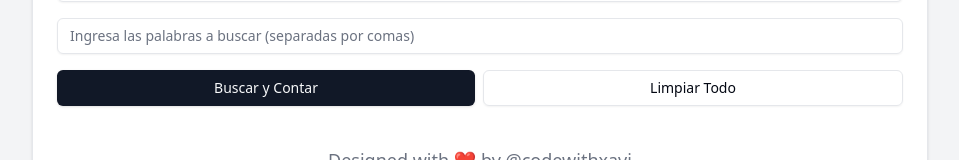
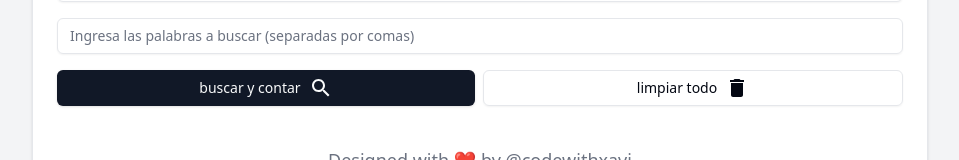
Before and after one commit to codewithxavi/Code_repetition, a Next.js app: page / in a window 1280 px wide. Shown: the part 434-594 px from the top of the page, without its empty margins (160-1119 px from the left). Built offline with nearby package versions, Linux system fonts and the light colour scheme.

Commit message:
fix buttons

```diff
--- a/components/contador-repeticiones.tsx
+++ b/components/contador-repeticiones.tsx
@@ -1,4 +1,7 @@
 "use client";
+
+import SearchIcon from "@mui/icons-material/Search";
+import DeleteIcon from "@mui/icons-material/Delete";
 
 import { useState } from "react";
 import { Button } from "@/components/ui/button";
@@ -129,11 +132,20 @@ export function ContadorRepeticiones() {
             )}
           </div>
           <div className="flex flex-col sm:flex-row space-y-2 sm:space-y-0 sm:space-x-2">
-            <Button onClick={searchAndHighlight} className="flex-1">
-              Buscar y Contar
+            <Button
+              onClick={searchAndHighlight}
+              className="flex-1 flex items-center justify-center"
+            >
+              buscar y contar
+              <SearchIcon className="ml-2" />
             </Button>
-            <Button onClick={clearAll} variant="outline" className="flex-1">
-              Limpiar Todo
+            <Button
+              onClick={clearAll}
+              variant="outline"
+              className="flex-1 flex items-center justify-center"
+            >
+              limpiar todo
+              <DeleteIcon className="ml-2" />
             </Button>
           </div>
           {highlightedText && (
```
Also changed, not shown: 1 other file (tests, documents, lock files or other folders).
